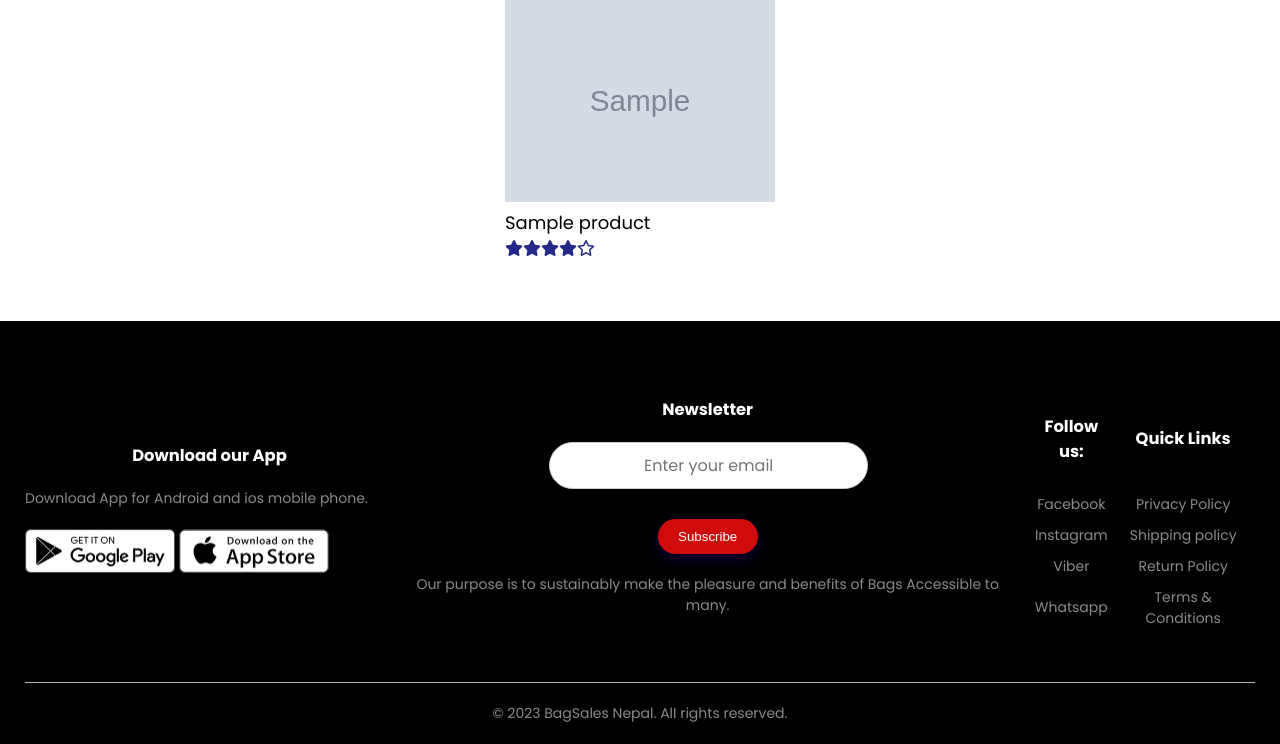
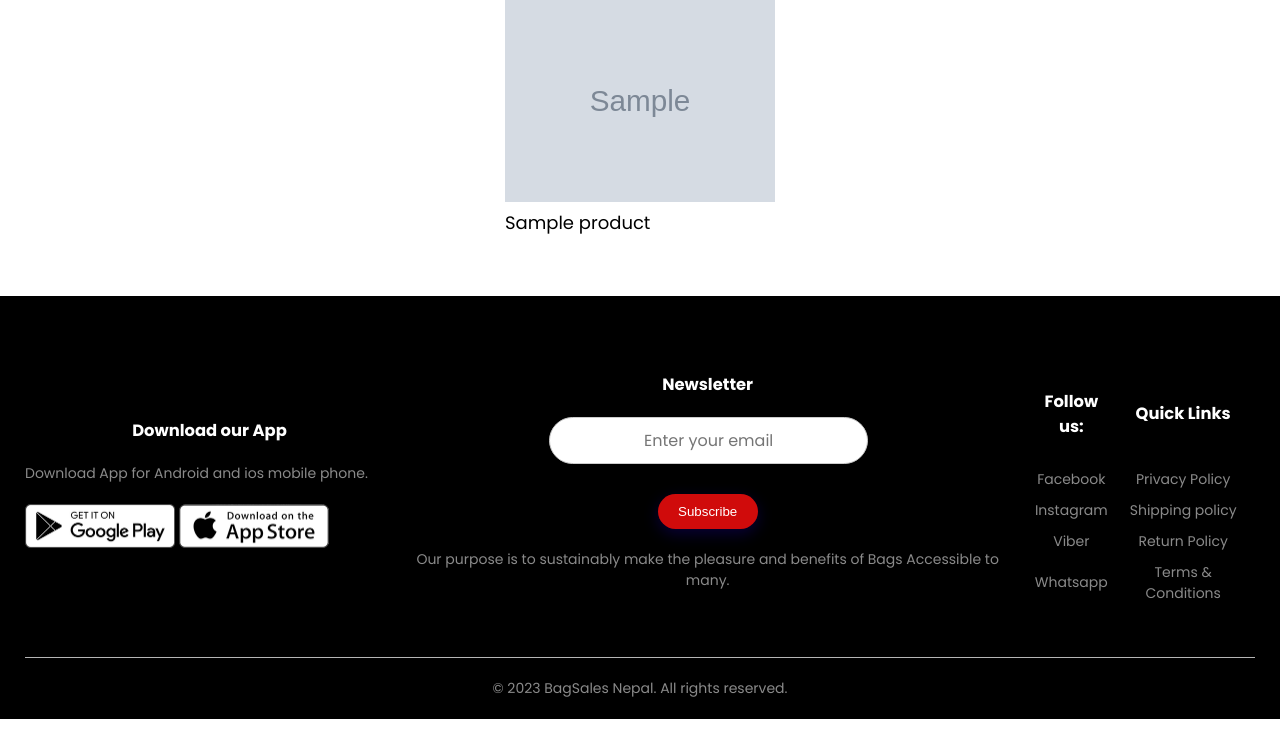
Before and after one commit to AayuStha/project-ecommerce, a PHP site: page /products.php in a window 1280 px wide. Shown: the part 286-1030 px from the top of the page. After the commit the page ends 1005 px from the top, so only its background shows below. Run offline with PHP 8.4, Linux system fonts and the light colour scheme; tables that the repository leaves empty or names only in its code hold one stand-in row (values such as "Sample post"); grey boxes marked "Sample" are stand-in pictures.

Commit message:
removed rating from products

```diff
--- a/products.php
+++ b/products.php
@@ -122,14 +122,6 @@
             echo "<a href='product_detail.php?id=" . $row["id"] . "'>";
             echo "<img src='backend/uploads/" . $row["image"] . "' width='100'' alt='Product Image'>";
             echo "<h4>" . $row["name"] . "</h4>";
-            echo "<div class='rating'>";
-            for ($i = 0; $i < $row["rating"]; $i++) {
-                echo "<i class='fa-solid fa-star'></i>";
-            }
-            for ($i = $row["rating"]; $i < 5; $i++) {
-                echo "<i class='fa-regular fa-star'></i>";
-            }
-            echo "</div>";
             echo "</a>";
             echo "</div>";
 
```
